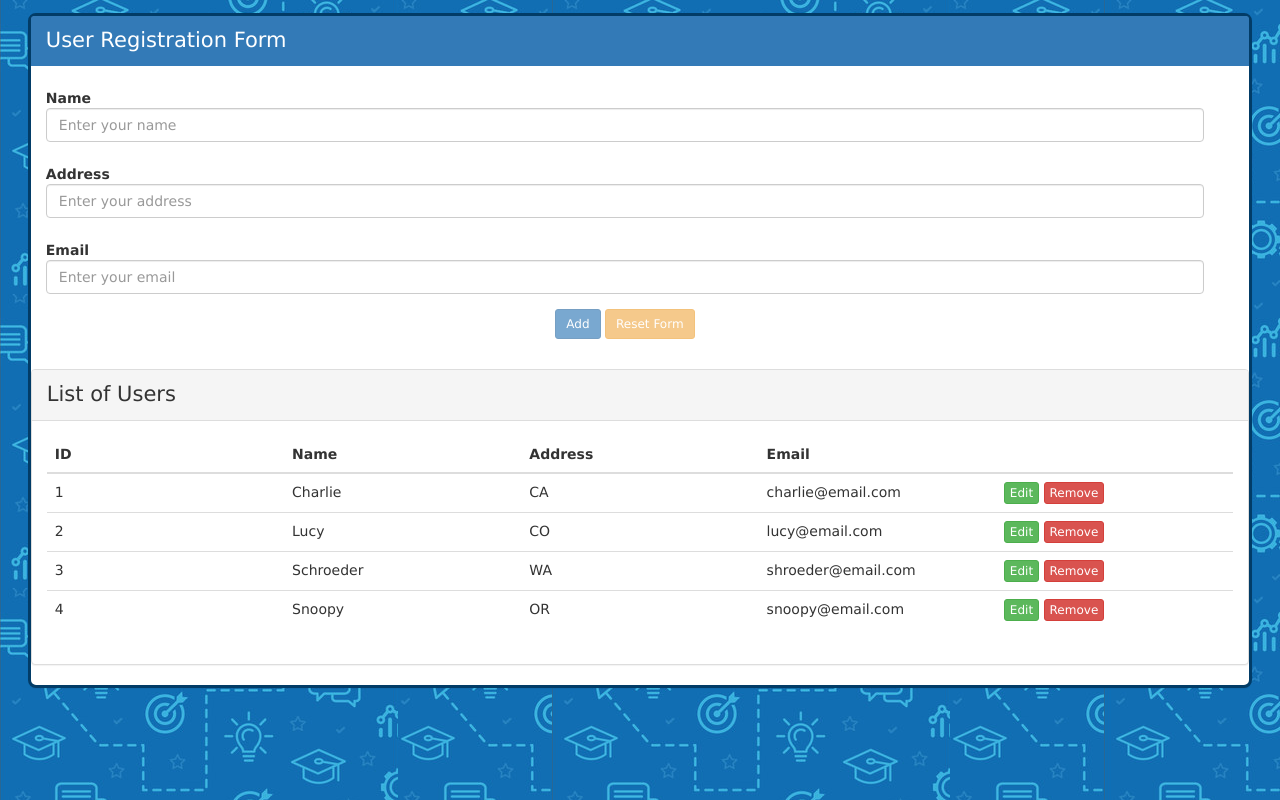
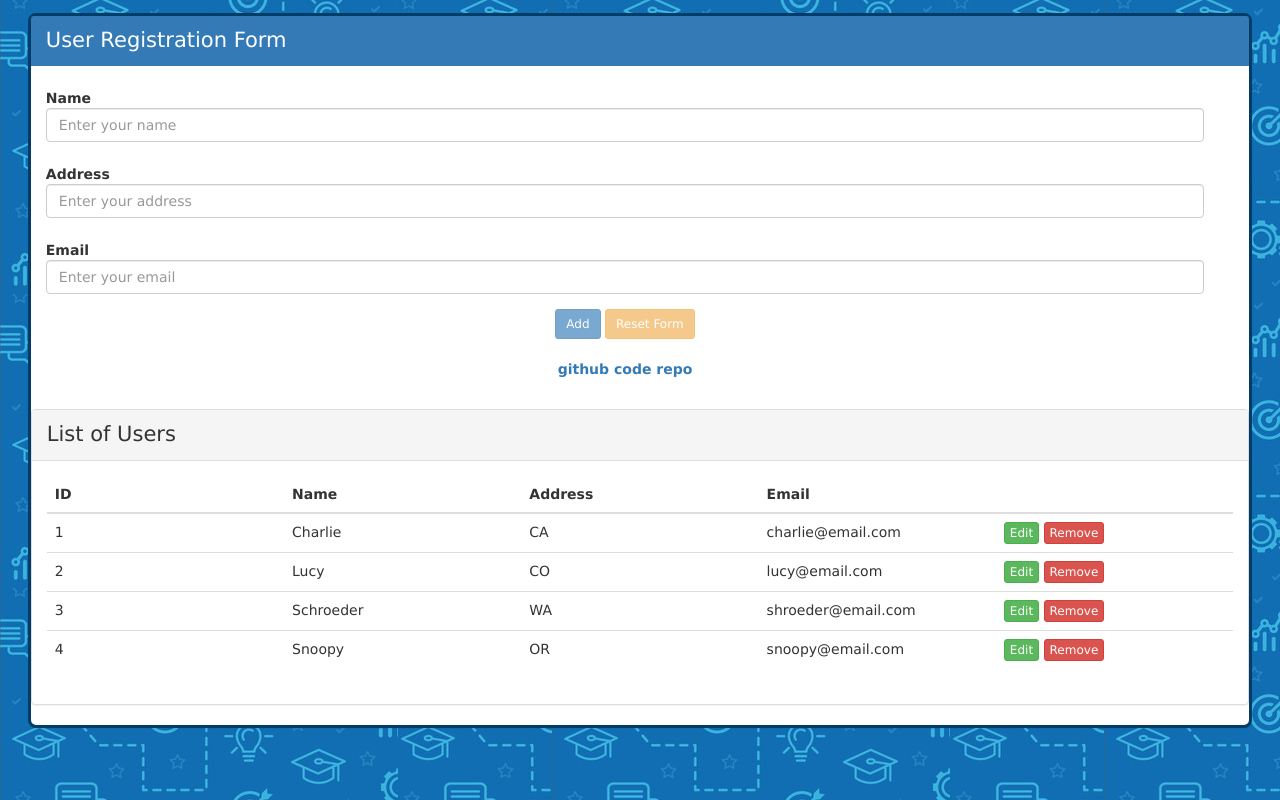
Before and after one commit to digitalgnome/angular-form-validation, a plain HTML site: page index.html in a window 1280 px wide. Drawn offline with Linux system fonts and the light colour scheme.

Commit message:
Added favicon and github repo link

```diff
--- a/css/app.css
+++ b/css/app.css
@@ -43,6 +43,14 @@ th, td {
   width: 20%;
 }
 
+a {
+  display: block;
+  font-weight: 700;
+  margin-top: 20px;
+  text-align: center;
+  text-decoration: none;
+}
+
 @media screen and (max-width: 480px) {
 
 .panel-body {
--- a/index.html
+++ b/index.html
@@ -4,6 +4,7 @@
     <meta http-equiv="Content-Type" content="text/html; charset=UTF-8">
     <meta name="viewport" content="width=device-width, initial-scale=1">
     <title>AngularJS Form Validation Example</title>
+    <link rel="shortcut icon" href="favicon.ico" type="image/x-icon">
     <link rel="stylesheet" href="css/bootstrap.min.css">
     <link rel="stylesheet" href="css/app.css" type="text/css">
   </head>
@@ -42,6 +43,7 @@
               <button class="btn btn-warning btn-sm" type="button" ng-click="ctrl.reset()" ng-disabled="myForm.$pristine">
                 Reset Form
               </button>
+              <a href="https://digitalgnome.github.io/angular-form-validation/">github code repo</a>
             </div> <!-- / form-groups -->
           </form>
         </div> <!-- / panel panel-body -->
```
Also changed, not shown: favicon.ico (added).
